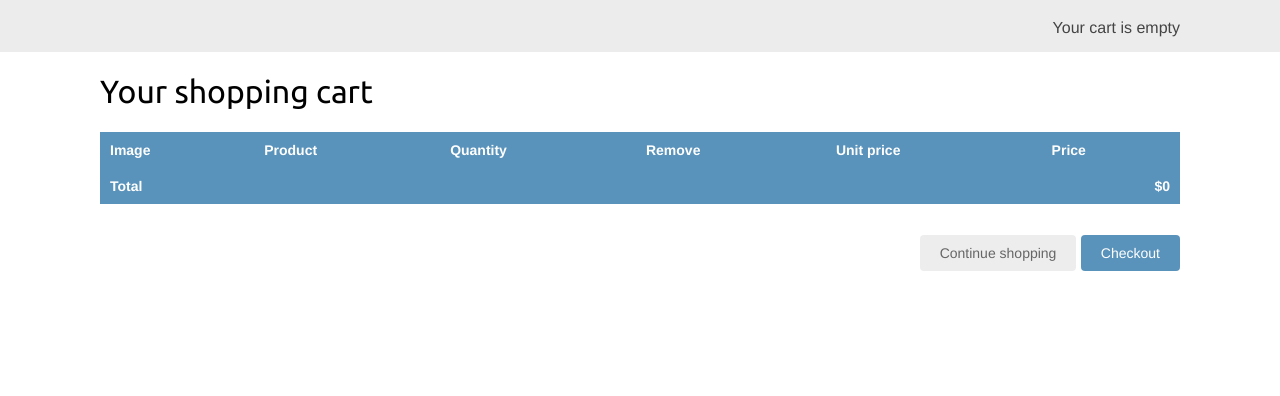
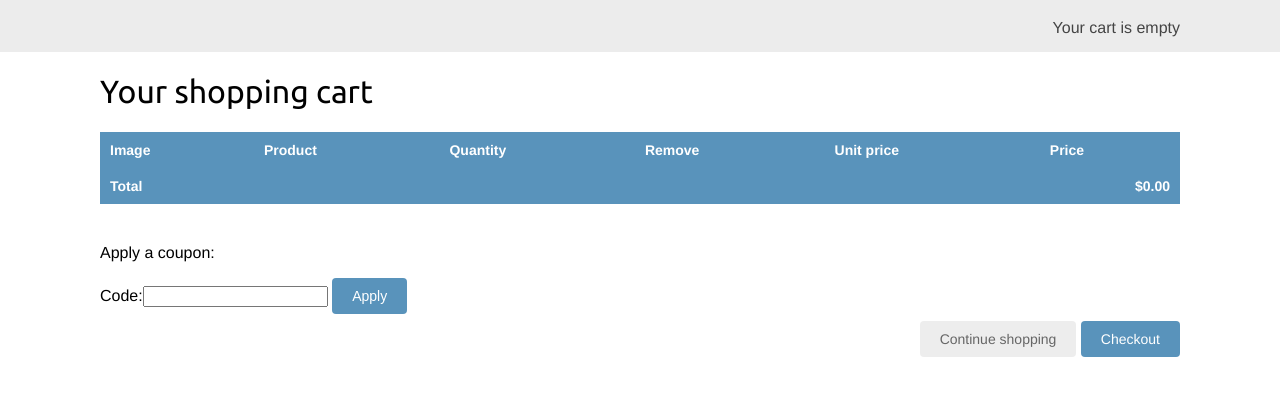
Before and after one commit to jrkd5/d3be_myshop, a Django app: page /cart/ in a window 1280 px wide. Shown: the part 46-442 px from the top of the page. Run offline with Django 3.2, Linux system fonts and the light colour scheme; parts of the project's set-up code (start-up, migrations or seed data) failed here and were passed over.

Commit message:
Implemented coupon system

```diff
--- a/cart/cart.py
+++ b/cart/cart.py
@@ -2,6 +2,7 @@ from decimal import Decimal
 
 from django.conf import settings
 
+from coupons.models import Coupon
 from shop.models import Product
 
 
@@ -17,6 +18,8 @@ class Cart(object):
             # Save an empty cart in the session
             cart = self.session[settings.CART_SESSION_ID] = {}
         self.cart = cart
+        # Store current applied coupon
+        self.coupon_id = self.session.get('coupon_id')
 
     def add(self, product, quantity=1, override_quantity=False):
         """
@@ -75,3 +78,20 @@ class Cart(object):
         # Remove cart from session
         del self.session[settings.CART_SESSION_ID]
         self.save()
+
+    @property
+    def coupon(self):
+        if self.coupon_id:
+            try:
+                return Coupon.objects.get(id=self.coupon_id)
+            except Coupon.DoesNotExist:
+                pass
+        return None
+
+    def get_discount(self):
+        if self.coupon:
+            return (self.coupon.discount / Decimal(100)) * self.get_total_price()
+        return Decimal(0)
+
+    def get_total_price_after_discount(self):
+        return self.get_total_price() - self.get_discount()
--- a/cart/templates/cart/detail.html
+++ b/cart/templates/cart/detail.html
@@ -49,13 +49,36 @@
                     </tr>
                 {% endwith %}
             {% endfor %}
+            {% if cart.coupon %}
+                <tr class="subtotal">
+                    <td>Subtotal</td>
+                    <td colspan="4"></td>
+                    <td class="num">${{ cart.get_total_price|floatformat:2 }}</td>
+                </tr>
+                <tr>
+                    <td>
+                        "{{ cart.coupon.code }}" coupon
+                        ({{ cart.coupon.discount }}% off)
+                    </td>
+                    <td colspan="4"></td>
+                    <td class="num neg">
+                        -${{ cart.get_discount|floatformat:2 }}
+                    </td>
+                </tr>
+            {% endif %}
             <tr class="total">
                 <td>Total</td>
                 <td colspan="4"></td>
-                <td class="num">${{ cart.get_total_price }}</td>
+                <td class="num">${{ cart.get_total_price_after_discount|floatformat:2 }}</td>
             </tr>
         </tbody>
     </table>
+    <p>Apply a coupon:</p>
+    <form action="{% url "coupons:apply" %}" method="post">
+        {{ coupon_apply_form }}
+        <input type="submit" value="Apply">
+        {% csrf_token %}
+    </form>
     <p class="text-right">
         <a href="{% url "shop:product_list" %}" class="button light">Continue shopping</a>
         <a href="{% url "orders:order_create" %}" class="button">Checkout</a>
--- a/cart/views.py
+++ b/cart/views.py
@@ -3,6 +3,7 @@ from django.views.decorators.http import require_POST
 
 from cart.cart import Cart
 from cart.forms import CartAddProductForm
+from coupons.forms import CouponApplyForm
 from shop.models import Product
 
 
@@ -31,4 +32,8 @@ def cart_detail(request):
         item['update_quantity_form'] = CartAddProductForm(initial={
             'quantity': item['quantity'],
             'override': True})
-    return render(request, 'cart/detail.html', {'cart': cart})
+    coupon_apply_form = CouponApplyForm()
+
+    return render(request, 'cart/detail.html',
+                  {'cart': cart,
+                   'coupon_apply_form': coupon_apply_form})
--- /dev/null
+++ b/coupons/forms.py
@@ -0,0 +1,5 @@
+from django import forms
+
+
+class CouponApplyForm(forms.Form):
+    code = forms.CharField()
--- /dev/null
+++ b/coupons/urls.py
@@ -0,0 +1,9 @@
+from django.urls import path
+
+from coupons import views
+
+app_name = 'coupons'
+
+urlpatterns = [
+    path('apply/', views.coupon_apply, name='apply')
+]
--- a/d3be_myshop/urls.py
+++ b/d3be_myshop/urls.py
@@ -22,6 +22,7 @@ urlpatterns = [
     path('admin/', admin.site.urls),
     path('cart/', include('cart.urls', namespace='cart')),
     path('orders/', include('orders.urls', namespace='orders')),
+    path('coupons/', include('coupons.urls', namespace='coupons')),
     path('', include('shop.urls', namespace='shop')),
 ]
 
--- a/orders/views.py
+++ b/orders/views.py
@@ -11,7 +11,11 @@ def order_create(request):
     if request.method == 'POST':
         form = OrderCreateForm(request.POST)
         if form.is_valid():
-            order = form.save()
+            order = form.save(commit=False)
+            if cart.coupon:
+                order.coupon = cart.coupon
+                order.discount = cart.coupon.discount
+            order.save()
             for item in cart:
                 OrderItem.objects.create(order=order, product=item['product'],
                                          price=item['price'], quantity=item['quantity'])
```
Also changed, not shown: coupons/views.py (+22 -2 lines), orders/models.py (+10 -1 lines), orders/templates/orders/order/create.html (+8 -2 lines), orders/migrations/0002_auto_20210530_1956.py (added).
